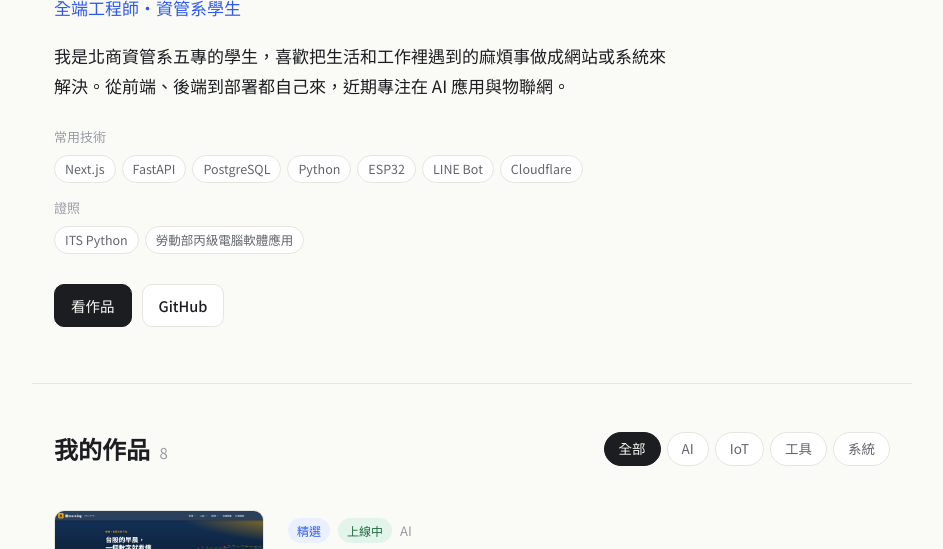
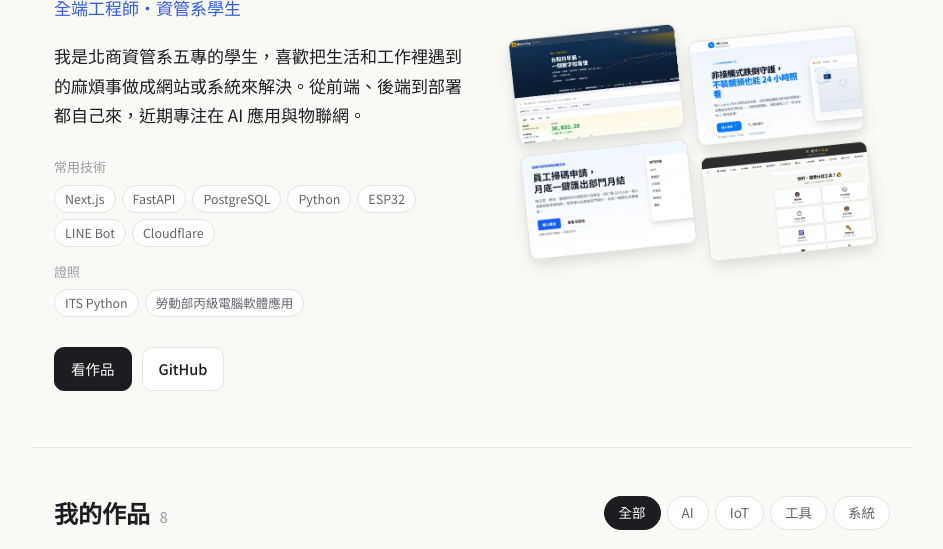
Before and after one commit to gogo-hung/portfolio, an Astro site: page / in a window 1280 px wide. Shown: the part 225-774 px from the top of the page, without its empty margins (168-1111 px from the left). Built offline with nearby package versions, Linux system fonts and the light colour scheme; Astro itself is replaced by a stand-in of ours.

Commit message:
首頁加入主視覺圖片
Co-Authored-By: Claude Opus 5.5 <noreply@anthropic.com>
Claude-Session: https://claude.ai/code/session_01PitmqD5HvRC6BPkH2V8vtC

```diff
--- a/src/pages/index.astro
+++ b/src/pages/index.astro
@@ -11,6 +11,7 @@ const categories = ['全部', ...new Set(projects.map((p) => p.data.category))];
 ---
 <Base>
   <section class="wrap hero">
+    <div class="hero-text">
     <p class="hi">Hi，我是</p>
     <h1>{profile.name}</h1>
     <p class="role">{profile.title}</p>
@@ -30,6 +31,10 @@ const categories = ['全部', ...new Set(projects.map((p) => p.data.category))];
       <a class="btn" href={profile.links.github} target="_blank" rel="noopener">GitHub</a>
       {profile.links.email && <a class="btn" href={`mailto:${profile.links.email}`}>寄信給我</a>}
     </div>
+    </div>
+    <a class="hero-visual" href="#projects" aria-label="看作品">
+      <img src={`${base}hero.png`} alt={`${profile.name} 的作品畫面`} width="887" height="592" fetchpriority="high" />
+    </a>
   </section>
 
   <section id="projects" class="wrap list-section">
@@ -77,7 +82,10 @@ const categories = ['全部', ...new Set(projects.map((p) => p.data.category))];
 </script>
 
 <style>
-  .hero { padding-top: 72px; padding-bottom: 56px; }
+  .hero { padding-top: 72px; padding-bottom: 56px; display: grid; grid-template-columns: minmax(0, 1fr) minmax(0, 0.95fr); gap: 28px; align-items: center; }
+  .hero-visual { display: block; transition: transform .25s; }
+  .hero-visual:hover { transform: translateY(-3px); }
+  .hero-visual img { width: 100%; height: auto; }
   .hi { margin: 0; color: var(--muted); font-size: 16px; }
   h1 { margin: 2px 0 2px; font-size: clamp(34px, 6vw, 48px); line-height: 1.15; letter-spacing: .02em; }
   .role { margin: 0 0 18px; color: var(--accent); font-weight: 500; font-size: 17px; }
@@ -109,6 +117,10 @@ const categories = ['全部', ...new Set(projects.map((p) => p.data.category))];
   h3 { margin: 0 0 4px; font-size: 19px; line-height: 1.4; transition: color .15s; }
   .summary { margin: 0 0 6px; color: var(--muted); font-size: 15px; }
   .tech { margin: 0; color: var(--faint); font-size: 13px; }
+  @media (max-width: 860px) {
+    .hero { grid-template-columns: 1fr; }
+    .hero-visual { order: -1; max-width: 520px; margin: 0 auto; }
+  }
   @media (max-width: 600px) {
     .hero { padding-top: 48px; }
     .post { grid-template-columns: 1fr; gap: 12px; }
```
Also changed, not shown: public/hero.png (added).
